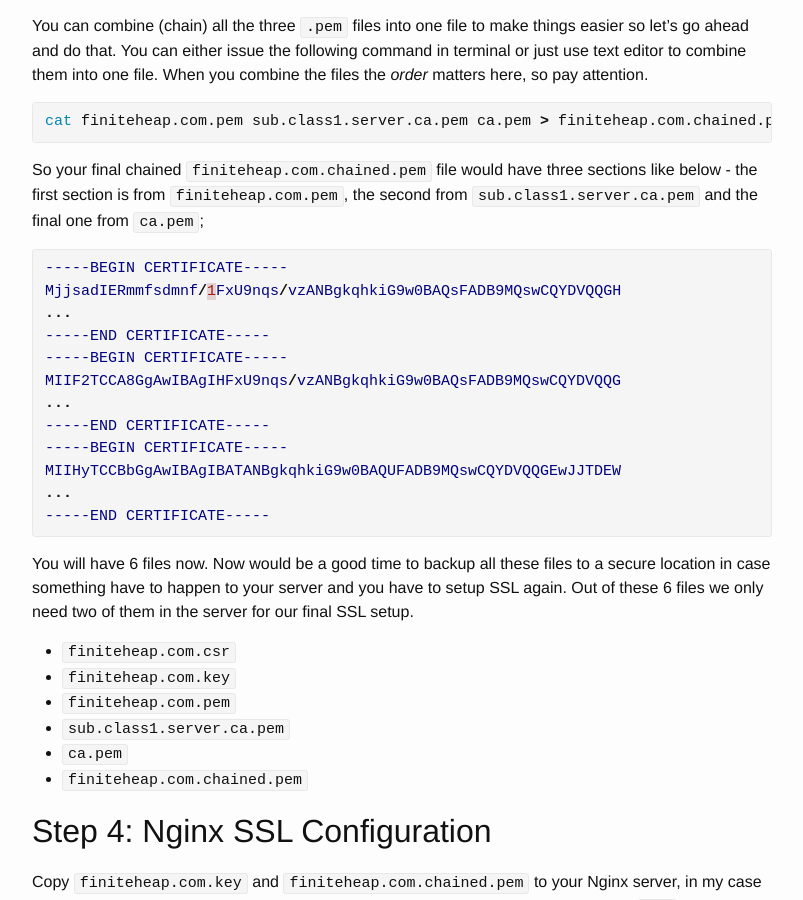
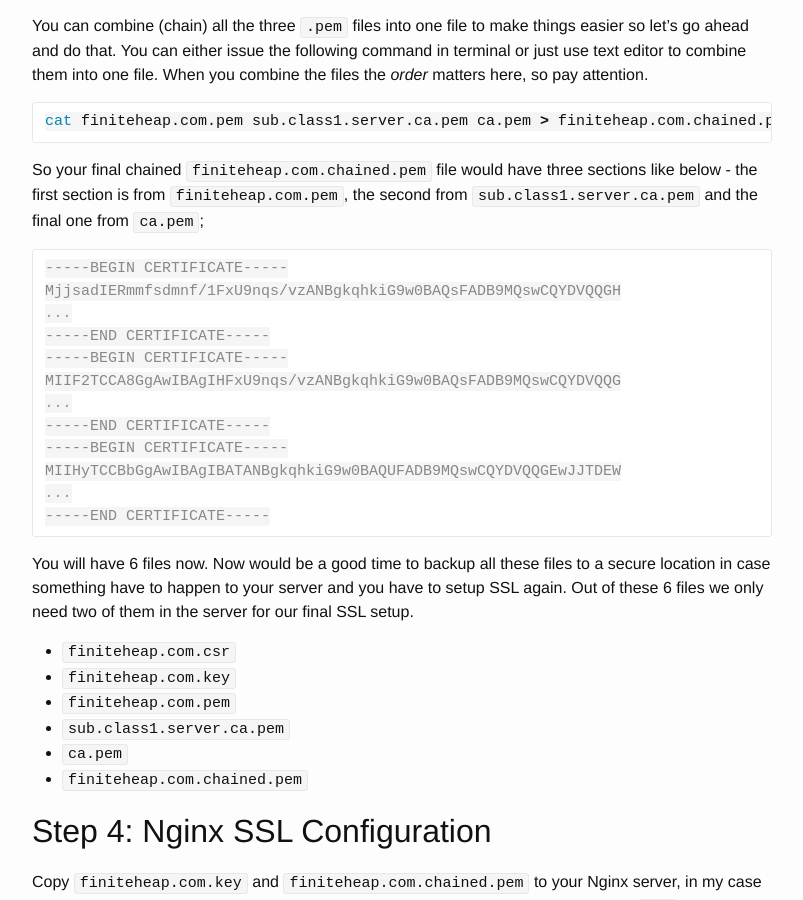
Before and after one commit to mkvenkatesh/finiteheap.com, a Jekyll site: the page built from _posts/2015-12-06-nginx-startssl-aplus.md, in a window 1280 px wide and 900 px high, scrolled down 3189 px. Shown: the whole window, without its empty margins (238-1041 px from the left). Built offline with Jekyll 4.4.1, drawn with Linux system fonts in a browser that asks for light colours; Markdown is read by kramdown in place of the engine named in the settings; comment, search, counter and statistics services are not loaded.

Commit message:
update markdown processor and adjust all md files
1. Update markdown processor from kramdown to redcarpet to use GFM
fenced code block syntax instead of using Jekyll's liquid tags for block
codes.

2. Adjust block code in all markdown files to use GFM style instead of
liquid tags.

````diff
--- a/_config.yml
+++ b/_config.yml
@@ -9,7 +9,9 @@
 exclude: [deploy]
 
 # Build settings
-markdown: kramdown
+markdown: redcarpet
+redcarpet:
+  extensions: ["no_intra_emphasis", "fenced_code_blocks", "autolink", "tables", "with_toc_data"]
 
 # pagination
 paginate: 5
--- a/_posts/2015-12-06-nginx-startssl-aplus.md
+++ b/_posts/2015-12-06-nginx-startssl-aplus.md
@@ -46,10 +46,10 @@
 `openssl` command there are lot of online CSR generators. A simple
 Google search should get you there.
 
-{% highlight bash %}
+```bash
 # replace finiteheap.com with your domain name below
 openssl req -newkey rsa:2048 -nodes -keyout finiteheap.com.key -out finiteheap.com.csr
-{% endhighlight %}
+```
 
 When you run the above command you will be asked bunch of
 questions. If you don't know what the values should be, check
@@ -125,16 +125,16 @@
 into one file. When you combine the files the *order* matters here, so
 pay attention.
 
-{% highlight bash %}
+```bash
 cat finiteheap.com.pem sub.class1.server.ca.pem ca.pem > finiteheap.com.chained.pem
-{% endhighlight %}
+```
 
 So your final chained `finiteheap.com.chained.pem` file would have
 three sections like below - the first section is from
 `finiteheap.com.pem`, the second from `sub.class1.server.ca.pem` and
 the final one from `ca.pem`;
 
-{% highlight css %}
+```console
 -----BEGIN CERTIFICATE-----
 MjjsadIERmmfsdmnf/1FxU9nqs/vzANBgkqhkiG9w0BAQsFADB9MQswCQYDVQQGH
 ...
@@ -147,7 +147,7 @@
 MIIHyTCCBbGgAwIBAgIBATANBgkqhkiG9w0BAQUFADB9MQswCQYDVQQGEwJJTDEW
 ...
 -----END CERTIFICATE-----
-{% endhighlight %}
+```
 
 You will have 6 files now. Now would be a good time to backup all
 these files to a secure location in case something have to happen to
@@ -171,23 +171,23 @@
 into this location as well if you want them all in once place but they
 are not really necessary for our server configuration.
 
-{% highlight console %}
+```console
 venk@digitalocean:/etc/nginx/ssl$ ls
 finiteheap.com.key
 finiteheap.com.chained.pem
-{% endhighlight %}
+```
 
 Now update your nginx site configuration located in
 `/etc/nginx/sites-enabled`. I only have one site configuration in my
 instance and this is the code inside it.
 
-{% highlight console %}
+```console
 venk@digitalocean:/etc/nginx/sites-enabled$ ls
 finiteheap.com
 venk@digitalocean:/etc/nginx/sites-enabled$ cat finiteheap.com
-{% endhighlight %}
+```
 
-{% highlight nginx %}
+```nginx
 server {
   listen 80;
   server_name finiteheap.com www.finiteheap.com;
@@ -213,7 +213,7 @@
             try_files $uri $uri/ =404;
     }
 }
-{% endhighlight %}
+```
 
 The first block (lines 1-5) makes your server rewrite HTTP to HTTPS
 URLs. So if your site user types in **http://**mydomain.com or
@@ -225,9 +225,9 @@
 your file and replace the domain and paths that are specific to
 yours. Save your configuration and restart nginx.
 
-{% highlight console %}
+```console
 venk@digitalocean:/etc/nginx/sites-enabled$ sudo service nginx restart
-{% endhighlight %}
+```
 
 When you head on over to your site now, you should see a lock icon in
 your browser URL bar indicating that the site has HTTPS and your
````
Also changed, not shown: _posts/2014-12-26-bootstrap-affix-flickering.markdown (+12 -12 lines), _posts/2015-11-10-sqlpass-summit-conference-2015.md (+0 -2 lines).
